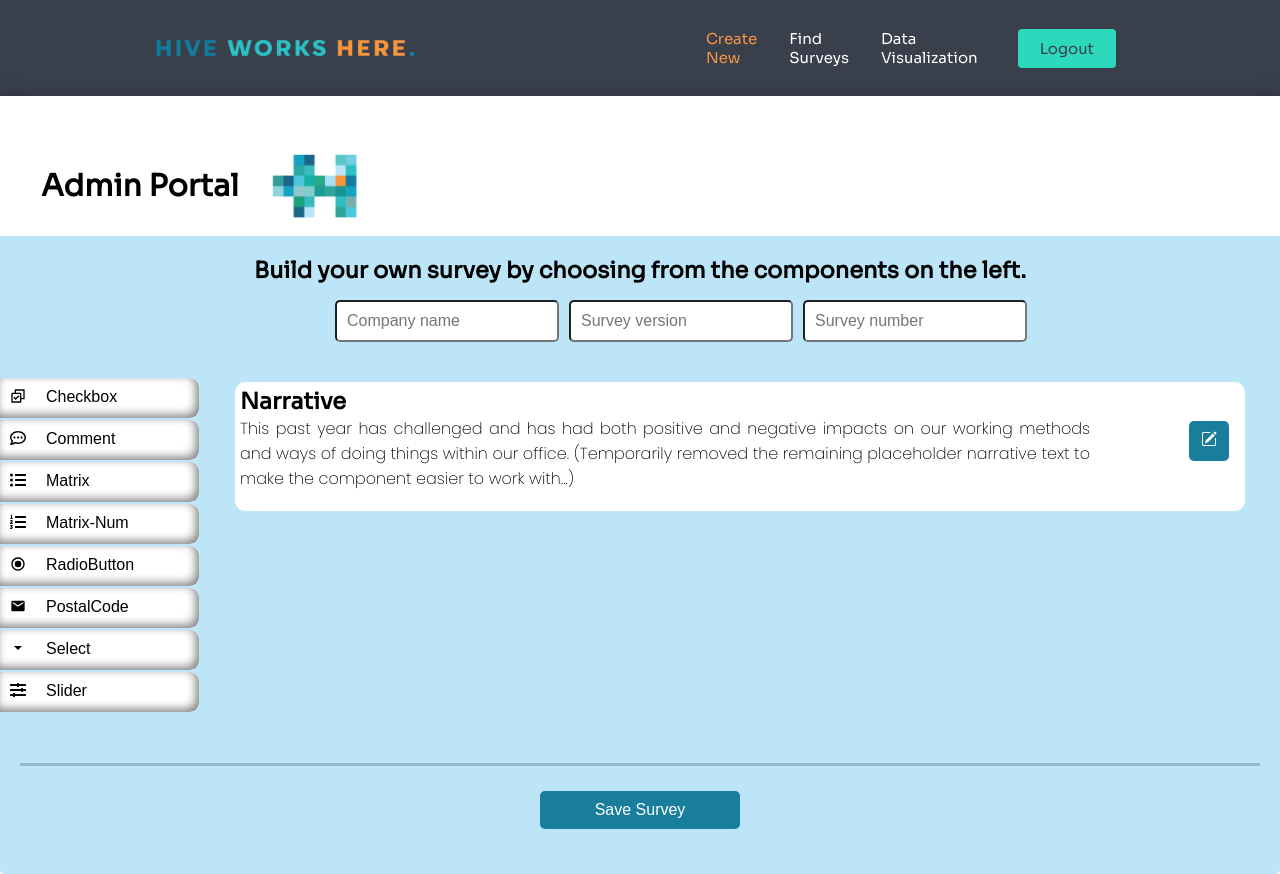
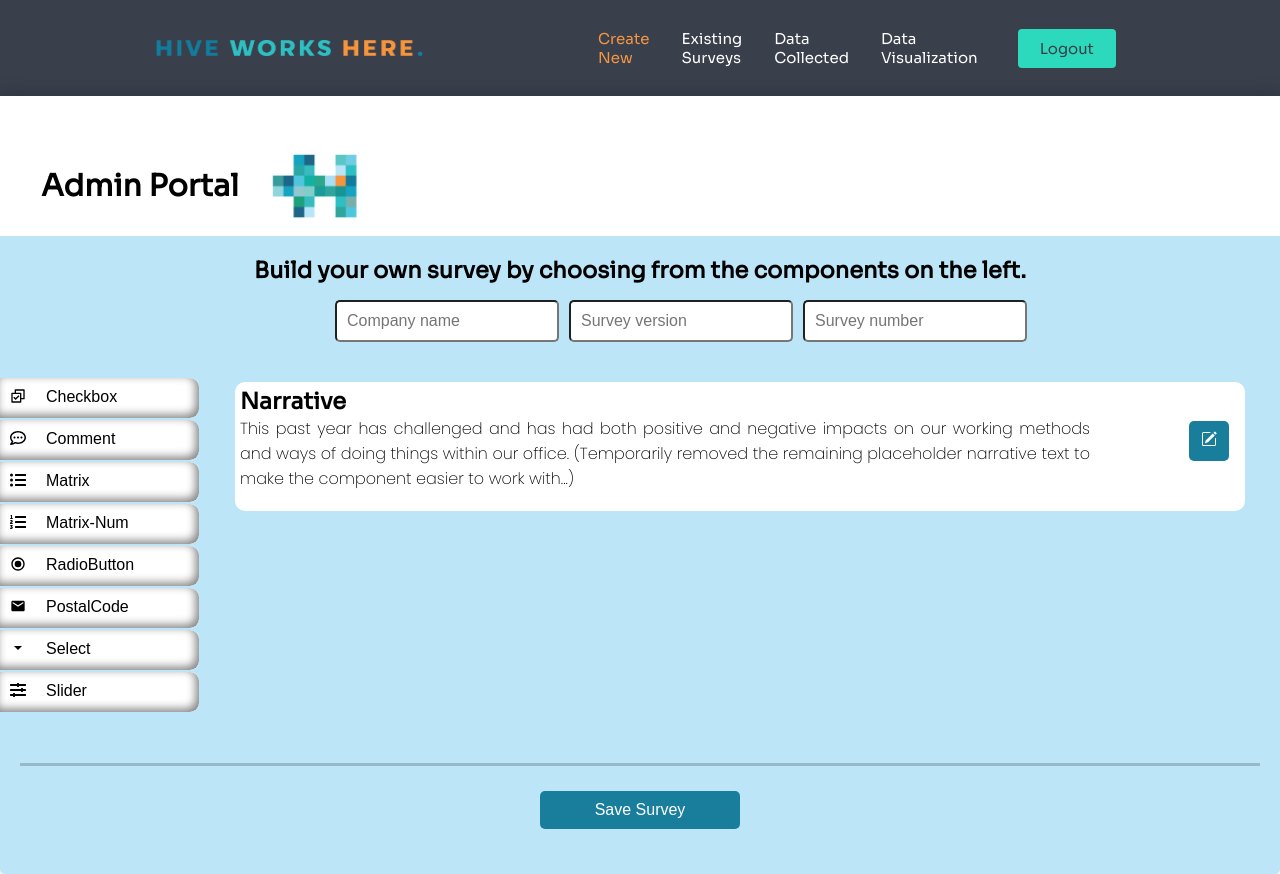
Before and after one commit to fjjes/project3-Hive, a React (Create React App) app in the folder client/: page /create-new in a window 1280 px wide. Built offline with nearby package versions, Linux system fonts and the light colour scheme.

Commit message:
route for collected data

```diff
--- a/client/package.json
+++ b/client/package.json
@@ -11,6 +11,7 @@
     "@testing-library/user-event": "^12.8.3",
     "animate.css": "^4.1.1",
     "formik": "^2.2.9",
+    "moment": "^2.29.1",
     "rc-slider": "^9.7.2",
     "react": "^17.0.2",
     "react-dom": "^17.0.2",
--- a/client/src/App.js
+++ b/client/src/App.js
@@ -8,6 +8,7 @@ import Navbar from "./components/Navbar/Navbar";
 import FindSurvey from "./components/pages/Admin/FindSurvey";
 import Map from "./components/DataVisual/Map";
 import DataVisualization from "./components/DataVisual/DataVisualization";
+import SurveyAnswersPage from "./components/pages/Admin/SurveyAnswersPage";
 import "./App.css";
 
 
@@ -44,6 +45,9 @@ function App() {
             <Route path="/data-visual">
               <DataVisualization/>
             </Route>
+            <Route path="/survey-answers">
+              <SurveyAnswersPage/>
+            </Route>
           </div>
         </Switch>
       </Router>
--- a/client/src/components/Navbar/Navbar.js
+++ b/client/src/components/Navbar/Navbar.js
@@ -6,13 +6,14 @@ const Navbar = () => {
     <div className="navbar">
       <Nav>
         <NavLink to='/'>
-          <img src={logo} alt="logo"  style={{ width:'50%', alignItems:'flex-start'}}/>
+          <img src={logo} alt="logo"  style={{ width:'65%', alignItems:'flex-start'}}/>
         </NavLink>
         <Bars />
         <NavMenu>
           {/* <NavLink to='/' activeStyle>Home</NavLink> */}
           <NavLink to='/create-new' activeStyle={{color:"#f59645"}}>Create New</NavLink>
-          <NavLink to='/find-list' activeStyle={{color:"#f59645"}}>Find Surveys</NavLink>
+          <NavLink to='/find-list' activeStyle={{color:"#f59645"}}>Existing Surveys</NavLink>
+          <NavLink to='/survey-answers' activeStyle={{color:"#f59645"}}>Data Collected</NavLink>
           <NavLink to='/data-visual' activeStyle={{color:"#f59645"}}>Data Visualization</NavLink>
           <NavBtnLink to='/'>Logout</NavBtnLink>
         </NavMenu>
```
Also changed, not shown: 1 other file (tests, documents, lock files or other folders).
